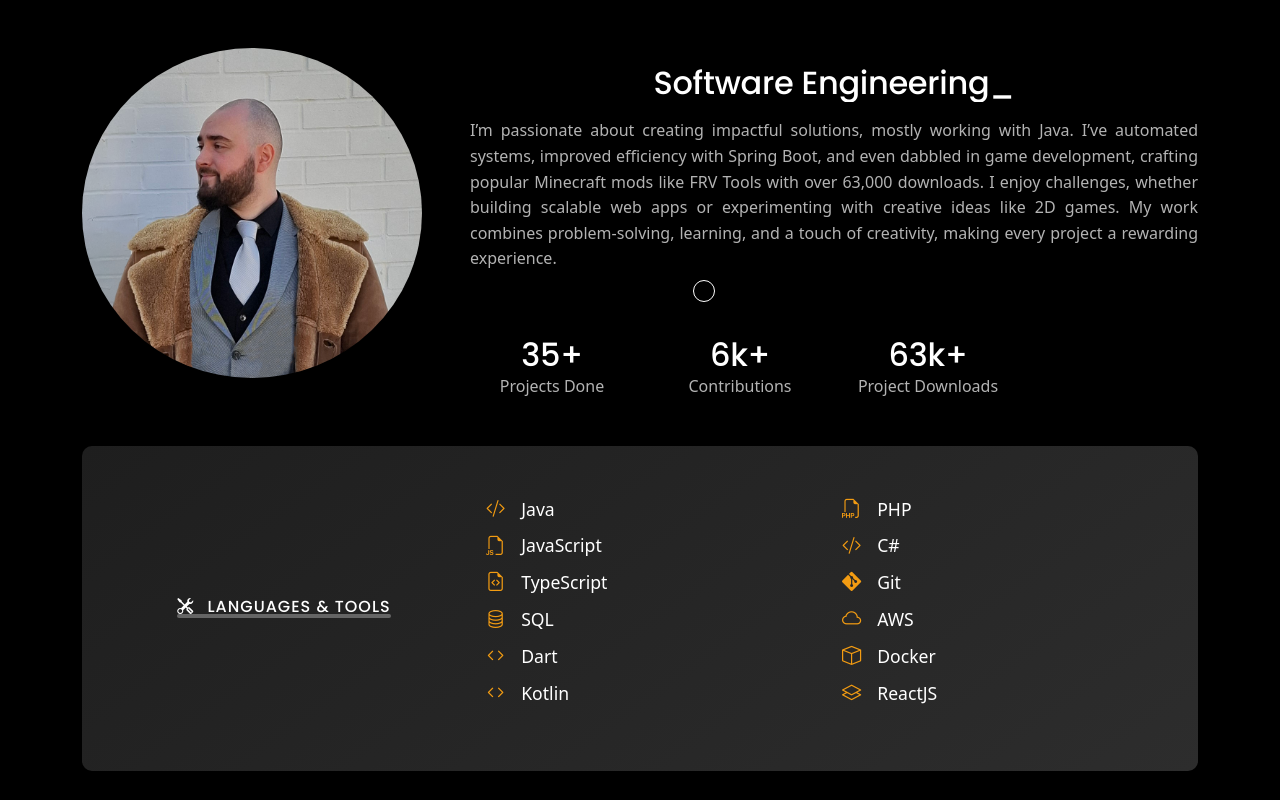
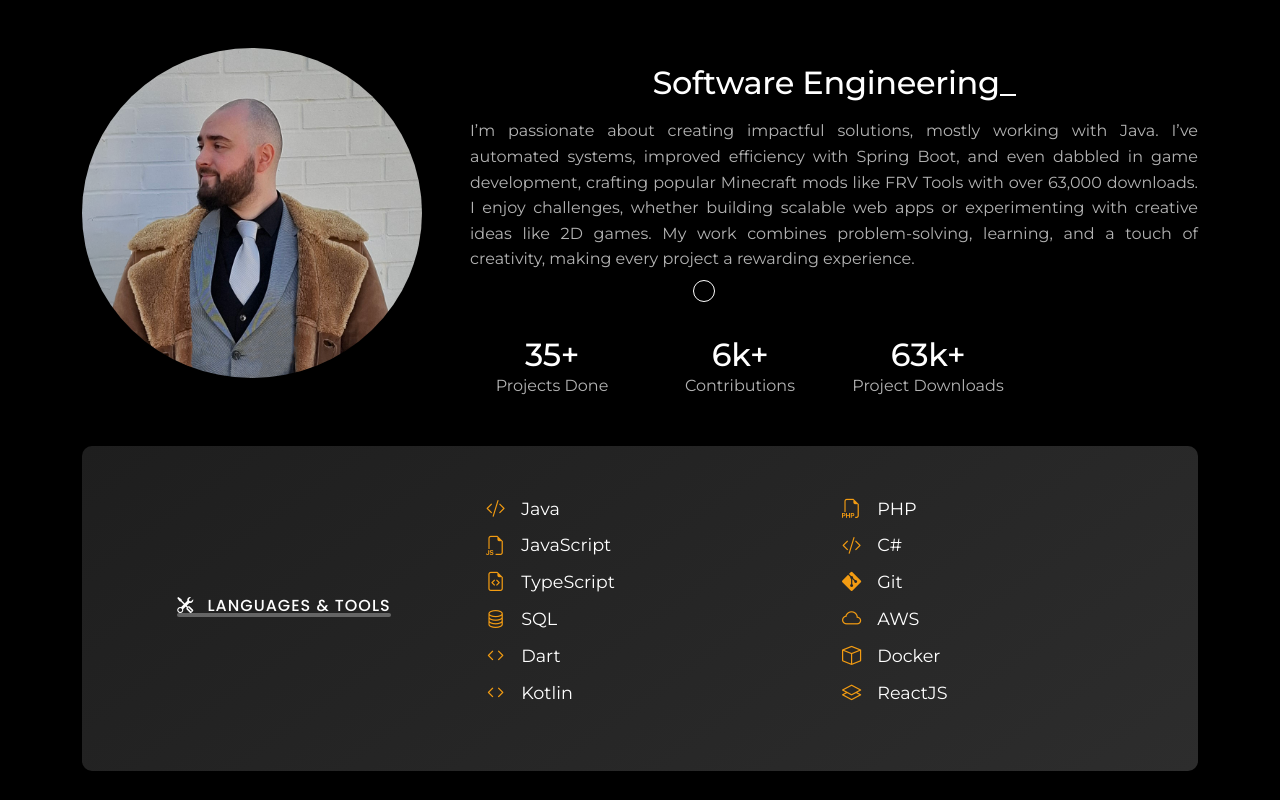
Before and after one commit to Feroov/fetuncer, a plain HTML site: page index.html in a window 1280 px wide. Drawn offline with nearby package versions, Linux system fonts and the light colour scheme; a script that the page names is missing.

Commit message:
Font change

```diff
--- a/index.html
+++ b/index.html
@@ -18,11 +18,17 @@
 	<link href="./assets/css/swiper-bundle.min.css" rel="stylesheet">
 	<link href="./assets/css/theme.min.css" rel="stylesheet">
 	<link href="https://cdn.jsdelivr.net/npm/bootstrap@5.3.0/dist/css/bootstrap.min.css" rel="stylesheet">
-
+	<link rel="preconnect" href="https://fonts.googleapis.com">
+	<link rel="preconnect" href="https://fonts.gstatic.com" crossorigin>
+	<link href="https://fonts.googleapis.com/css2?family=Montserrat:ital,wght@0,100..900;1,100..900&display=swap" rel="stylesheet">
 	<style>
 		html,
 		body {
 			overflow-x: hidden;
+			font-family: "Montserrat", serif;
+		}
+		h1, h2, h3, h4 {
+			font-family: "Montserrat", serif;
 		}
 
 		* {
```
